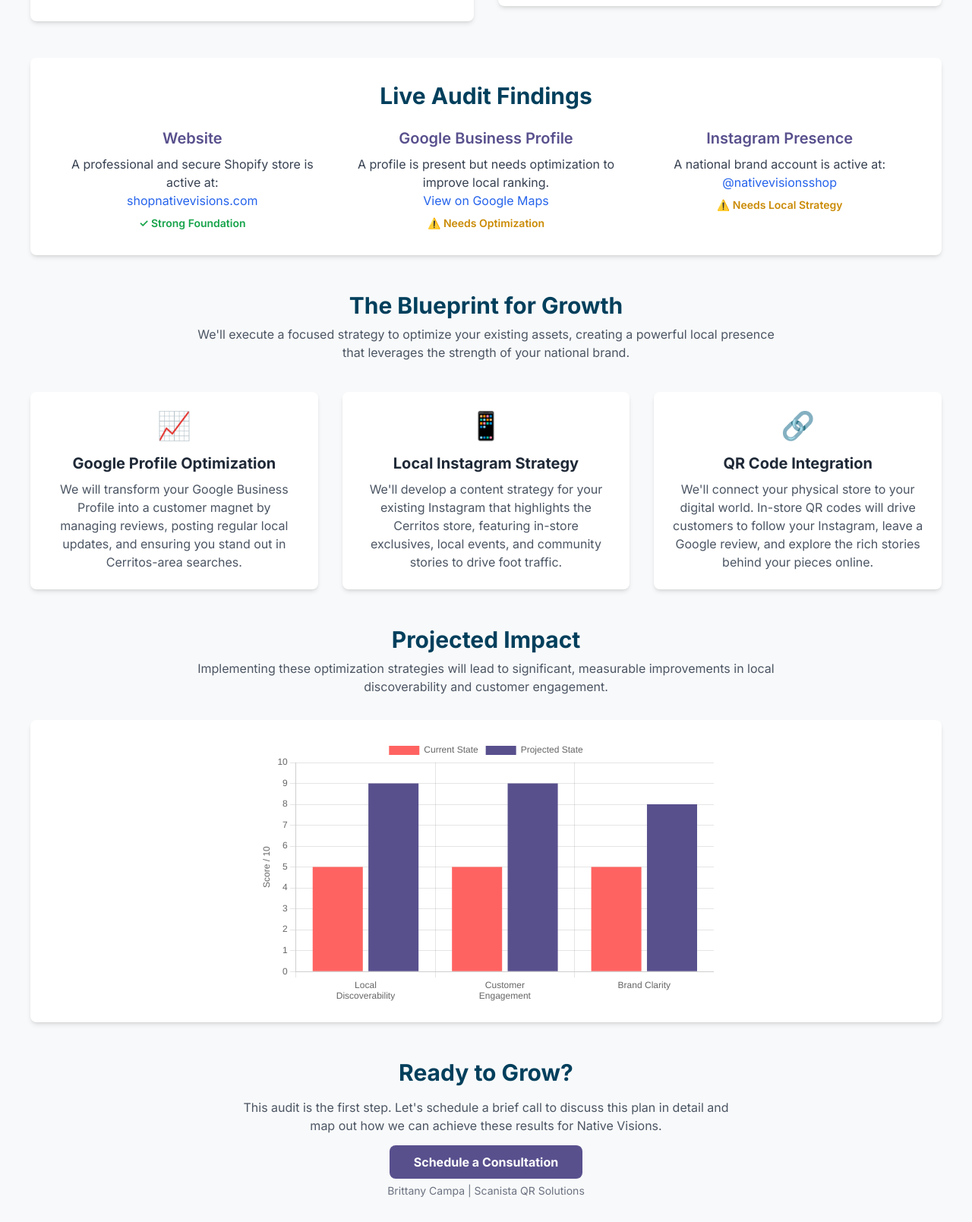
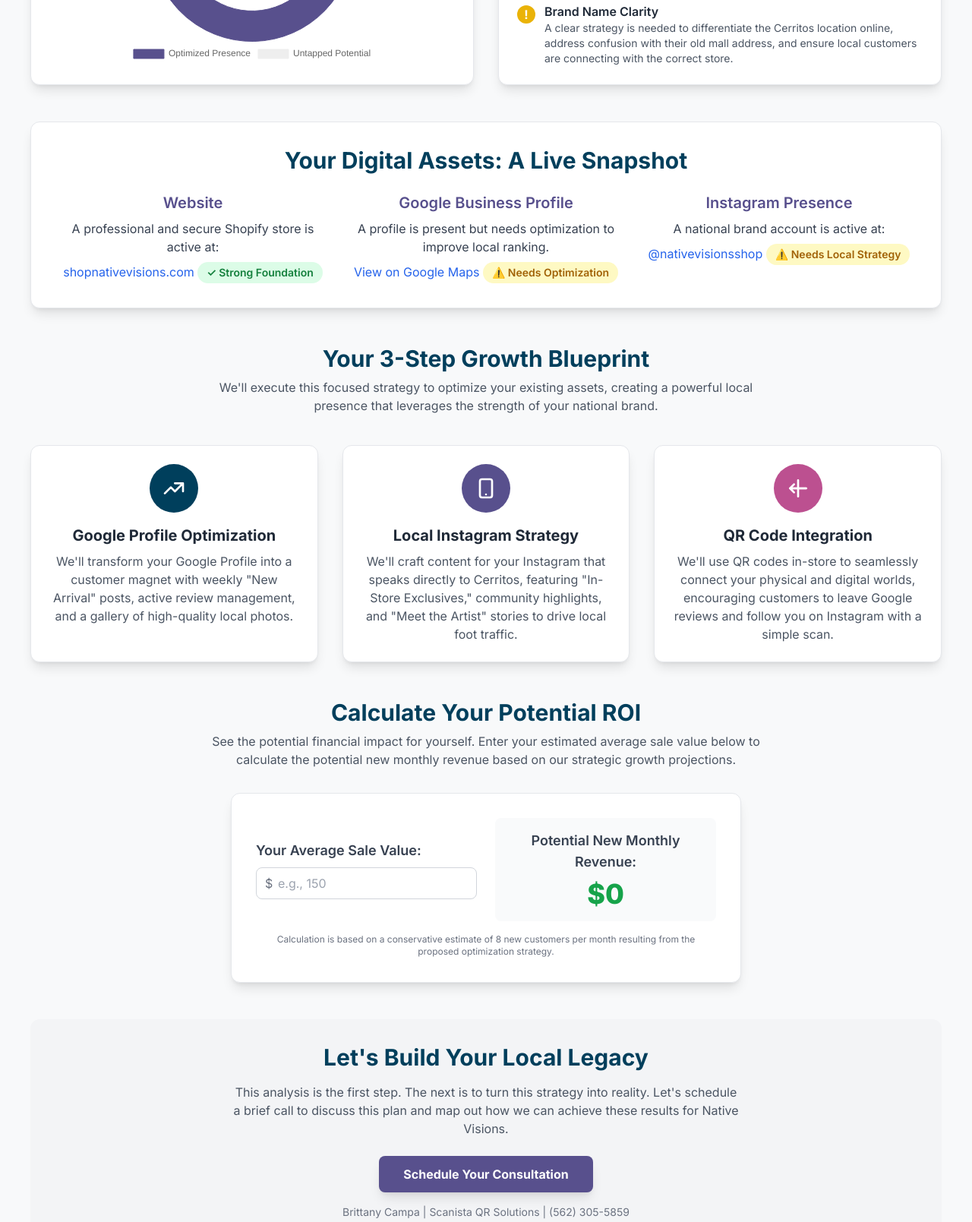
Before and after one commit to iambemc/native-visions-audit, a plain HTML site: page index.html in a window 1280 px wide. Shown: the part 948-2557 px from the top of the page at 76% size. Drawn offline with nearby package versions, Linux system fonts and the light colour scheme.

Commit message:
Update index.html

```diff
--- a/index.html
+++ b/index.html
@@ -3,14 +3,14 @@
 <head>
     <meta charset="UTF-8">
     <meta name="viewport" content="width=device-width, initial-scale=1.0">
-    <title>Digital Presence Audit: Native Visions</title>
+    <title>Digital Growth Strategy: Native Visions</title>
     <script src="https://cdn.tailwindcss.com"></script>
     <script src="https://cdn.jsdelivr.net/npm/chart.js"></script>
-    <link href="https://fonts.googleapis.com/css2?family=Inter:wght@400;500;600;700&display=swap" rel="stylesheet">
+    <link href="https://fonts.googleapis.com/css2?family=Inter:wght@400;500;600;700;800&display=swap" rel="stylesheet">
     <!-- Chosen Palette: Brilliant Blues -->
     <!-- Application Structure Plan: The infographic is structured as a narrative journey to guide the user from problem to solution. It begins with a high-level summary (The Opportunity), diagnoses the core issues with data (Current Digital Footprint), presents a clear, step-by-step action plan (The Blueprint for Growth), and concludes by visualizing the positive outcomes (Projected Impact). This narrative structure was chosen over a simple report mirror because it's more persuasive and easier for a business owner to digest, turning abstract weaknesses into a clear, motivating story of potential transformation. -->
     <!-- Visualization & Content Choices:
-        1. Digital Presence Score: Report Info (Executive summary stating underdeveloped presence) -> Goal (Inform) -> Viz/Presentation (Donut Chart) -> Justification (Instantly conveys the core problem as a simple, powerful percentage, showing a large 'untapped potential') -> Library/Method (Chart.js/Canvas).
+        1. Digital Presence Score: Report Info (Executive summary stating underdeveloped presence) -> Goal (Inform) -> Viz/Presentation (Don't Chart) -> Justification (Instantly conveys the core problem as a simple, powerful percentage, showing a large 'untapped potential') -> Library/Method (Chart.js/Canvas).
         2. Key Weaknesses: Report Info (Specific bullet points on Google & Social Media issues) -> Goal (Organize) -> Viz/Presentation (Styled HTML cards with Unicode icons) -> Justification (Clearly separates and lists qualitative findings in a scannable format without visual clutter) -> Library/Method (HTML/CSS).
         3. Action Plan Flowchart: Report Info (Numbered recommendations for Google & Social) -> Goal (Organize a process) -> Viz/Presentation (A two-path flowchart) -> Justification (Transforms a list of tasks into a clear, visual strategic plan, showing parallel paths to success, which is more intuitive than a list) -> Library/Method (HTML/CSS with Tailwind).
         4. Impact Comparison: Report Info (Implied benefits of fixing weaknesses) -> Goal (Compare) -> Viz/Presentation (Grouped Bar Chart) -> Justification (Provides a dramatic 'before and after' comparison, quantifying the abstract benefits of the action plan and creating a strong concluding argument for change) -> Library/Method (Chart.js/Canvas).
@@ -39,78 +39,66 @@
             height: 350px;
             max-height: 400px;
         }
-        .flowchart-step {
-            position: relative;
-            padding-left: 3rem;
-            padding-bottom: 2rem;
-            border-left: 2px solid #58508D;
-        }
-        .flowchart-step:last-child {
-            border-left: 2px solid transparent;
-            padding-bottom: 0;
-        }
-        .flowchart-step::before {
-            content: '';
-            position: absolute;
-            left: -0.7rem;
-            top: 0.15rem;
-            width: 1.25rem;
-            height: 1.25rem;
+        .icon-circle {
+            display: flex;
+            align-items: center;
+            justify-content: center;
+            width: 4rem;
+            height: 4rem;
             border-radius: 9999px;
-            background-color: #58508D;
-            border: 4px solid #F8F9FA;
+            margin: 0 auto 1rem;
         }
     </style>
 </head>
-<body class="text-gray-800">
+<body class="text-gray-800 antialiased">
 
     <div class="container mx-auto p-4 sm:p-6 md:p-10">
 
-        <header class="text-center my-8">
-            <h1 class="text-4xl md:text-5xl font-bold text-[#003F5C]">Digital Presence Audit</h1>
+        <header class="text-center my-8 md:my-12">
+            <h1 class="text-4xl md:text-5xl font-extrabold text-[#003F5C] tracking-tight">Your Digital Growth Strategy</h1>
             <p class="text-xl text-[#58508D] mt-2">Native Visions - Cerritos, CA</p>
             <p class="text-sm text-gray-500 mt-4">Prepared by: Scanista QR Solutions / Brittany Campa</p>
         </header>
 
-        <section class="bg-white rounded-lg shadow-md p-6 md:p-8 my-8">
-            <h2 class="text-3xl font-bold text-center text-[#003F5C]">The Opportunity</h2>
+        <section class="bg-white rounded-xl shadow-lg p-6 md:p-8 my-8 border border-gray-200">
+            <h2 class="text-3xl font-bold text-center text-[#003F5C]">Connecting with Your Local Community</h2>
             <p class="text-center text-gray-600 mt-4 max-w-3xl mx-auto">
-                With a strong foundation across Shopify, Google, and Instagram, Native Visions is well-positioned. The key opportunity now lies in optimizing these channels for local engagement and creating a seamless connection between the national brand and the Cerritos community.
+                With a strong foundation across Shopify, Google, and Instagram, the key to unlocking new growth is local optimization. Industry data shows that **46% of all Google searches are for local information** <em class="text-xs text-gray-500">(Source: HubSpot)</em>, and a majority of those searchers visit a store within a day. This strategy outlines how to capture that local intent and drive more foot traffic to your Cerritos store.
             </p>
         </section>
 
         <section class="my-12">
-            <h2 class="text-3xl font-bold text-center text-[#003F5C] mb-2">Current Digital Footprint</h2>
-            <p class="text-center text-gray-600 mb-8 max-w-3xl mx-auto">An analysis of your current digital assets reveals a solid base, but key opportunities for local optimization and community engagement are being missed.</p>
+            <h2 class="text-3xl font-bold text-center text-[#003F5C] mb-2">Your Current Digital Landscape</h2>
+            <p class="text-center text-gray-600 mb-8 max-w-3xl mx-auto">This analysis pinpoints the specific areas where strategic optimization will yield the highest return. Turning good assets into great ones is crucial, especially when **consumers are 2.7 times more likely to consider a business reputable** if they find a complete Google Business Profile <em class="text-xs text-gray-500">(Source: Google)</em>.</p>
             <div class="grid grid-cols-1 lg:grid-cols-2 gap-8 items-center">
-                <div class="bg-white rounded-lg shadow-md p-6">
-                    <h3 class="text-xl font-semibold text-center mb-4 text-[#58508D]">Digital Presence Score</h3>
+                <div class="bg-white rounded-xl shadow-lg p-6 border border-gray-200">
+                    <h3 class="text-xl font-semibold text-center mb-4 text-[#58508D]">Digital Optimization Score</h3>
                     <div class="chart-container">
                         <canvas id="presenceChart"></canvas>
                     </div>
                 </div>
-                <div class="bg-white rounded-lg shadow-md p-6">
-                    <h3 class="text-xl font-semibold text-center mb-6 text-[#58508D]">Key Areas for Optimization</h3>
+                <div class="bg-white rounded-xl shadow-lg p-6 border border-gray-200">
+                    <h3 class="text-xl font-semibold text-center mb-6 text-[#58508D]">Your Key Growth Levers</h3>
                     <div class="space-y-5">
                         <div class="flex items-start">
-                            <span class="text-2xl mr-3 text-yellow-500">⚠️</span>
+                            <div class="flex-shrink-0 w-6 h-6 rounded-full bg-yellow-500 text-white flex items-center justify-center font-bold mr-3 mt-1">!</div>
                             <div>
                                 <h4 class="font-semibold">Under-Optimized Google Profile</h4>
-                                <p class="text-gray-600 text-sm">The profile lacks consistent updates, review engagement, and high-quality local photos, reducing its effectiveness in attracting nearby customers.</p>
+                                <p class="text-gray-600 text-sm">Your profile is active but missing consistent updates, review engagement, and local photos, leaving you invisible to many potential customers searching nearby.</p>
                             </div>
                         </div>
                         <div class="flex items-start">
-                            <span class="text-2xl mr-3 text-yellow-500">⚠️</span>
+                            <div class="flex-shrink-0 w-6 h-6 rounded-full bg-yellow-500 text-white flex items-center justify-center font-bold mr-3 mt-1">!</div>
                             <div>
                                 <h4 class="font-semibold">Lack of Localized Instagram Content</h4>
-                                <p class="text-gray-600 text-sm">The existing account serves the national brand well but lacks content specifically for the Cerritos community, such as in-store events or local highlights.</p>
+                                <p class="text-gray-600 text-sm">Your national account is great for brand awareness, but it lacks a dedicated content stream for the Cerritos community, like in-store events or local highlights, to drive foot traffic.</p>
                             </div>
                         </div>
                          <div class="flex items-start">
-                            <span class="text-2xl mr-3 text-yellow-500">⚠️</span>
+                            <div class="flex-shrink-0 w-6 h-6 rounded-full bg-yellow-500 text-white flex items-center justify-center font-bold mr-3 mt-1">!</div>
                             <div>
-                                <h4 class="font-semibold">Brand Name Confusion</h4>
-                                <p class="text-gray-600 text-sm">A clear strategy is needed to differentiate the Cerritos location from other "Native Visions" businesses and connect it to the main brand account.</p>
+                                <h4 class="font-semibold">Brand Name Clarity</h4>
+                                <p class="text-gray-600 text-sm">A clear strategy is needed to differentiate the Cerritos location online, address confusion with their old mall address, and ensure local customers are connecting with the correct store.</p>
                             </div>
                         </div>
                     </div>
@@ -118,73 +106,88 @@
             </div>
         </section>
 
-        <section class="my-12 bg-white rounded-lg shadow-md p-6 md:p-8">
-            <h2 class="text-3xl font-bold text-center text-[#003F5C] mb-6">Live Audit Findings</h2>
+        <section class="my-12 bg-white rounded-xl shadow-lg p-6 md:p-8 border border-gray-200">
+            <h2 class="text-3xl font-bold text-center text-[#003F5C] mb-6">Your Digital Assets: A Live Snapshot</h2>
             <div class="grid grid-cols-1 md:grid-cols-3 gap-6 text-center">
                 <div>
                     <h3 class="text-xl font-semibold text-[#58508D]">Website</h3>
                     <p class="mt-2 text-gray-700">A professional and secure Shopify store is active at:</p>
                     <a href="https://shopnativevisions.com/" target="_blank" class="text-blue-600 hover:underline break-words">shopnativevisions.com</a>
-                    <span class="block mt-2 text-sm font-semibold text-green-600">✓ Strong Foundation</span>
+                    <span class="inline-block mt-2 text-sm font-semibold text-green-700 bg-green-100 px-3 py-1 rounded-full">✓ Strong Foundation</span>
                 </div>
                  <div>
                     <h3 class="text-xl font-semibold text-[#58508D]">Google Business Profile</h3>
                     <p class="mt-2 text-gray-700">A profile is present but needs optimization to improve local ranking.</p>
                      <a href="https://www.google.com/maps/search/?api=1&query=Native+Visions+Cerritos" target="_blank" class="text-blue-600 hover:underline">View on Google Maps</a>
-                    <span class="block mt-2 text-sm font-semibold text-yellow-600">⚠️ Needs Optimization</span>
+                    <span class="inline-block mt-2 text-sm font-semibold text-yellow-700 bg-yellow-100 px-3 py-1 rounded-full">⚠️ Needs Optimization</span>
                 </div>
                  <div>
                     <h3 class="text-xl font-semibold text-[#58508D]">Instagram Presence</h3>
                     <p class="mt-2 text-gray-700">A national brand account is active at:</p>
                     <a href="https://www.instagram.com/nativevisionsshop/" target="_blank" class="text-blue-600 hover:underline break-words">@nativevisionsshop</a>
-                    <span class="block mt-2 text-sm font-semibold text-yellow-600">⚠️ Needs Local Strategy</span>
+                    <span class="inline-block mt-2 text-sm font-semibold text-yellow-700 bg-yellow-100 px-3 py-1 rounded-full">⚠️ Needs Local Strategy</span>
                 </div>
             </div>
         </section>
 
         <section class="my-12">
-            <h2 class="text-3xl font-bold text-center text-[#003F5C] mb-2">The Blueprint for Growth</h2>
-            <p class="text-center text-gray-600 mb-10 max-w-3xl mx-auto">We'll execute a focused strategy to optimize your existing assets, creating a powerful local presence that leverages the strength of your national brand.</p>
+            <h2 class="text-3xl font-bold text-center text-[#003F5C] mb-2">Your 3-Step Growth Blueprint</h2>
+            <p class="text-center text-gray-600 mb-10 max-w-3xl mx-auto">We'll execute this focused strategy to optimize your existing assets, creating a powerful local presence that leverages the strength of your national brand.</p>
             <div class="grid grid-cols-1 md:grid-cols-3 gap-8 text-center">
-                <!-- Service 1 -->
-                <div class="bg-white rounded-lg shadow-md p-6">
-                    <div class="text-4xl mb-4 text-[#003F5C]">📈</div>
+                <div class="bg-white rounded-xl shadow-lg p-6 border border-gray-200 transition-transform duration-300 hover:scale-105 hover:shadow-2xl">
+                    <div class="icon-circle bg-[#003F5C]">
+                        <svg class="w-8 h-8 text-white" fill="none" stroke="currentColor" viewBox="0 0 24 24" xmlns="http://www.w3.org/2000/svg"><path stroke-linecap="round" stroke-linejoin="round" stroke-width="2" d="M13 7h8m0 0v8m0-8l-8 8-4-4-6 6"></path></svg>
+                    </div>
                     <h3 class="text-xl font-bold mb-2">Google Profile Optimization</h3>
-                    <p class="text-gray-600">We will transform your Google Business Profile into a customer magnet by managing reviews, posting regular local updates, and ensuring you stand out in Cerritos-area searches.</p>
+                    <p class="text-gray-600">We'll transform your Google Profile into a customer magnet with weekly "New Arrival" posts, active review management, and a gallery of high-quality local photos.</p>
                 </div>
-                <!-- Service 2 -->
-                <div class="bg-white rounded-lg shadow-md p-6">
-                    <div class="text-4xl mb-4 text-[#58508D]">📱</div>
+                <div class="bg-white rounded-xl shadow-lg p-6 border border-gray-200 transition-transform duration-300 hover:scale-105 hover:shadow-2xl">
+                    <div class="icon-circle bg-[#58508D]">
+                         <svg class="w-8 h-8 text-white" fill="none" stroke="currentColor" viewBox="0 0 24 24" xmlns="http://www.w3.org/2000/svg"><path stroke-linecap="round" stroke-linejoin="round" stroke-width="2" d="M12 18h.01M8 21h8a2 2 0 002-2V5a2 2 0 00-2-2H8a2 2 0 00-2 2v14a2 2 0 002 2z"></path></svg>
+                    </div>
                     <h3 class="text-xl font-bold mb-2">Local Instagram Strategy</h3>
-                    <p class="text-gray-600">We'll develop a content strategy for your existing Instagram that highlights the Cerritos store, featuring in-store exclusives, local events, and community stories to drive foot traffic.</p>
+                    <p class="text-gray-600">We'll craft content for your Instagram that speaks directly to Cerritos, featuring "In-Store Exclusives," community highlights, and "Meet the Artist" stories to drive local foot traffic.</p>
                 </div>
-                <!-- Service 3 -->
-                <div class="bg-white rounded-lg shadow-md p-6">
-                    <div class="text-4xl mb-4 text-[#BC5090]">🔗</div>
+                <div class="bg-white rounded-xl shadow-lg p-6 border border-gray-200 transition-transform duration-300 hover:scale-105 hover:shadow-2xl">
+                    <div class="icon-circle bg-[#BC5090]">
+                        <svg class="w-8 h-8 text-white" fill="none" stroke="currentColor" viewBox="0 0 24 24" xmlns="http://www.w3.org/2000/svg"><path stroke-linecap="round" stroke-linejoin="round" stroke-width="2" d="M12 4v16m8-8H4"></path></svg>
+                        <svg class="w-8 h-8 text-white -ml-8" fill="none" stroke="currentColor" viewBox="0 0 24 24" xmlns="http://www.w3.org/2000/svg"><path stroke-linecap="round" stroke-linejoin="round" stroke-width="2" d="M4 12h16M4 12L8 8m-4 4l4 4"></path></svg>
+                    </div>
                     <h3 class="text-xl font-bold mb-2">QR Code Integration</h3>
-                    <p class="text-gray-600">We'll connect your physical store to your digital world. In-store QR codes will drive customers to follow your Instagram, leave a Google review, and explore the rich stories behind your pieces online.</p>
+                    <p class="text-gray-600">We'll use QR codes in-store to seamlessly connect your physical and digital worlds, encouraging customers to leave Google reviews and follow you on Instagram with a simple scan.</p>
                 </div>
             </div>
         </section>
 
         <section class="my-12">
-            <h2 class="text-3xl font-bold text-center text-[#003F5C] mb-2">Projected Impact</h2>
-            <p class="text-center text-gray-600 mb-8 max-w-3xl mx-auto">Implementing these optimization strategies will lead to significant, measurable improvements in local discoverability and customer engagement.</p>
-            <div class="bg-white rounded-lg shadow-md p-6">
-                <div class="chart-container-bar">
-                    <canvas id="impactChart"></canvas>
+            <h2 class="text-3xl font-bold text-center text-[#003F5C] mb-2">Calculate Your Potential ROI</h2>
+            <p class="text-center text-gray-600 mb-8 max-w-3xl mx-auto">See the potential financial impact for yourself. Enter your estimated average sale value below to calculate the potential new monthly revenue based on our strategic growth projections.</p>
+            <div class="bg-white rounded-xl shadow-lg p-6 md:p-8 border border-gray-200 max-w-2xl mx-auto">
+                <div class="grid grid-cols-1 md:grid-cols-2 gap-6 items-center">
+                    <div class="text-center md:text-left">
+                        <label for="avgSale" class="block text-lg font-semibold text-gray-700">Your Average Sale Value:</label>
+                        <div class="mt-2 relative">
+                             <span class="absolute inset-y-0 left-0 pl-3 flex items-center text-gray-500">$</span>
+                             <input type="number" id="avgSale" class="w-full pl-7 pr-4 py-2 border border-gray-300 rounded-lg focus:ring-2 focus:ring-[#58508D] focus:border-transparent" placeholder="e.g., 150">
+                        </div>
+                    </div>
+                    <div class="text-center bg-gray-50 rounded-lg p-4">
+                        <p class="text-lg font-semibold text-gray-700">Potential New Monthly Revenue:</p>
+                        <p id="roiResult" class="text-4xl font-extrabold text-green-600 mt-2">$0</p>
+                    </div>
                 </div>
+                <p class="text-xs text-gray-500 mt-4 text-center">Calculation is based on a conservative estimate of 8 new customers per month resulting from the proposed optimization strategy.</p>
             </div>
         </section>
 
-        <section class="my-12 text-center">
-            <h2 class="text-3xl font-bold text-[#003F5C]">Ready to Grow?</h2>
-            <p class="text-center text-gray-600 my-4 max-w-2xl mx-auto">This audit is the first step. Let's schedule a brief call to discuss this plan in detail and map out how we can achieve these results for Native Visions.</p>
+        <section class="my-12 text-center bg-gray-100 p-8 rounded-xl">
+            <h2 class="text-3xl font-bold text-[#003F5C]">Let's Build Your Local Legacy</h2>
+            <p class="text-gray-600 my-4 max-w-2xl mx-auto">This analysis is the first step. The next is to turn this strategy into reality. Let's schedule a brief call to discuss this plan and map out how we can achieve these results for Native Visions.</p>
             <div class="mt-6">
-                <a href="https://koalendar.com/e/step-2-7" target="_blank" class="bg-[#58508D] text-white font-bold py-3 px-8 rounded-lg hover:bg-[#4a4379] transition-colors">
-                    Schedule a Consultation
+                <a href="https://koalendar.com/e/step-2-7" target="_blank" class="bg-[#58508D] text-white font-bold py-3 px-8 rounded-lg shadow-lg hover:bg-[#4a4379] transition-transform duration-300 hover:scale-105 inline-block">
+                    Schedule Your Consultation
                 </a>
-                <p class="text-sm text-gray-500 mt-4">Brittany Campa | Scanista QR Solutions</p>
+                <p class="text-sm text-gray-500 mt-4">Brittany Campa | Scanista QR Solutions | (562) 305-5859</p>
             </div>
         </section>
 
@@ -250,45 +253,25 @@
                 }
             });
 
-            const impactCtx = document.getElementById('impactChart').getContext('2d');
-            new Chart(impactCtx, {
-                type: 'bar',
-                data: {
-                    labels: [wrapText('Local Discoverability'), wrapText('Customer Engagement'), wrapText('Brand Clarity')],
-                    datasets: [{
-                        label: 'Current State',
-                        data: [5, 5, 5],
-                        backgroundColor: '#FF6361',
-                    }, {
-                        label: 'Projected State',
-                        data: [9, 9, 8],
-                        backgroundColor: '#58508D',
-                    }]
-                },
-                options: {
-                    responsive: true,
-                    maintainAspectRatio: false,
-                    scales: {
-                        y: {
-                            beginAtZero: true,
-                            max: 10,
-                            title: {
-                                display: true,
-                                text: 'Score / 10'
-                            }
-                        }
-                    },
-                    plugins: {
-                        legend: {
-                            position: 'top',
-                        },
-                        tooltip: {
-                            callbacks: {
-                                title: tooltipTitleCallback
-                            }
-                        }
-                    }
+            const avgSaleInput = document.getElementById('avgSale');
+            const roiResultEl = document.getElementById('roiResult');
+            const estimatedNewCustomers = 8;
+
+            avgSaleInput.addEventListener('input', () => {
+                const avgSale = parseFloat(avgSaleInput.value);
+                if (isNaN(avgSale) || avgSale <= 0) {
+                    roiResultEl.textContent = '$0';
+                    return;
                 }
+
+                const potentialRevenue = avgSale * estimatedNewCustomers;
+
+                roiResultEl.textContent = potentialRevenue.toLocaleString('en-US', {
+                    style: 'currency',
+                    currency: 'USD',
+                    minimumFractionDigits: 0,
+                    maximumFractionDigits: 0
+                });
             });
         });
     </script>
```
